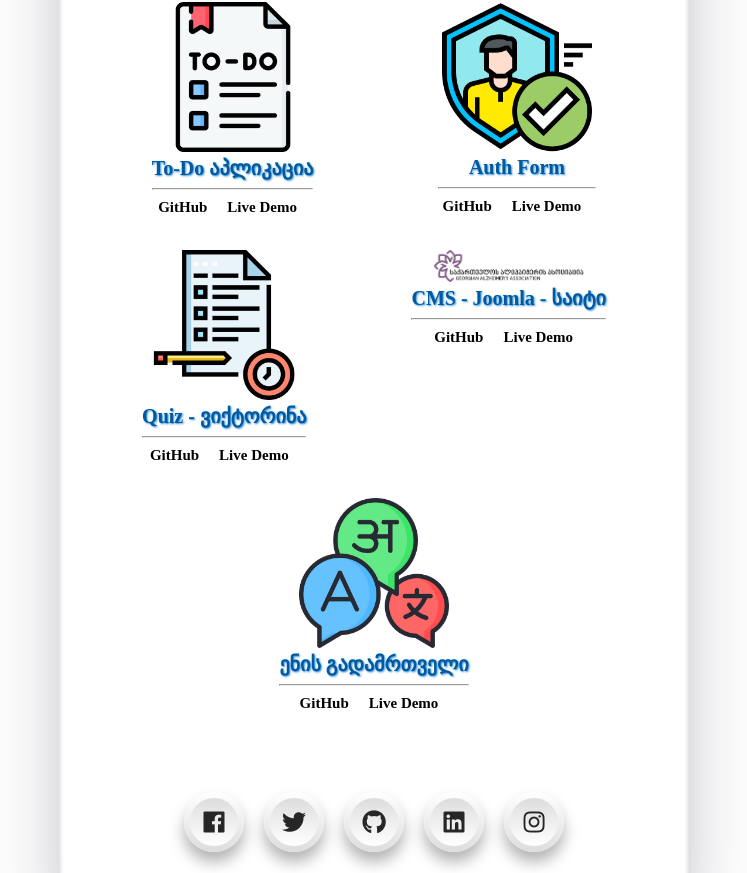
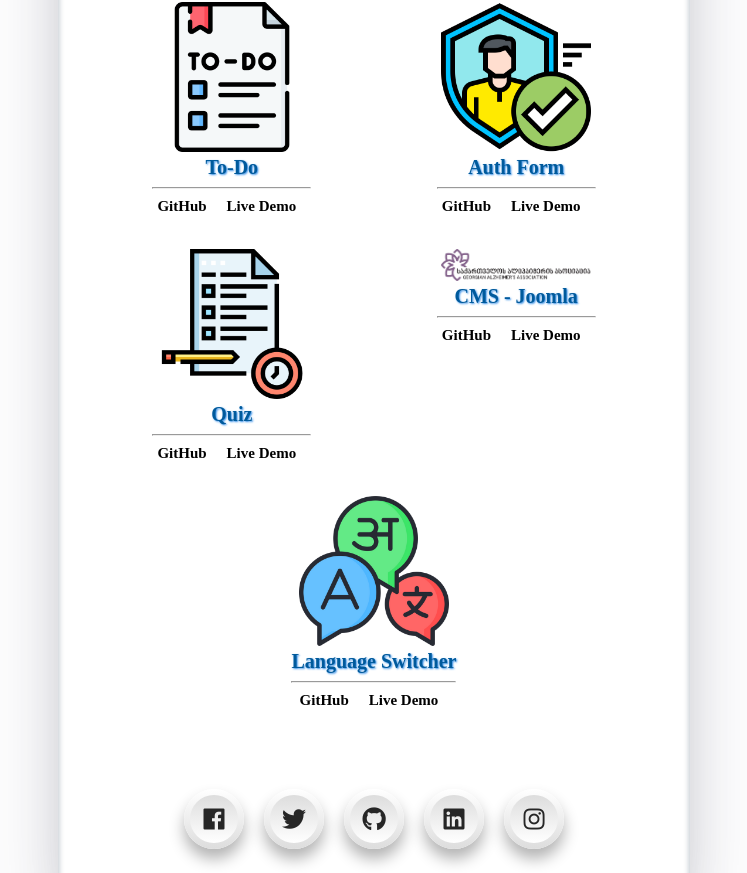
Before and after one commit to bladwing/TimPonarenkoPortfolio, a React (Create React App) app: page / in a window 1280 px wide. Shown: the part 590-1463 px from the top of the page, without its empty margins (266-1013 px from the left). Built offline with nearby package versions, Linux system fonts and the light colour scheme.

Commit message:
change translaiton for name

```diff
--- a/public/locales/en/translation.json
+++ b/public/locales/en/translation.json
@@ -3,5 +3,7 @@
     "Projects": "Projects",
     "Experience": "Experience",
     "Education": "Education"
-  }
+  },
+
+  "TitleName": "Tim Ponarenko"
 }
--- a/public/locales/ge/translation.json
+++ b/public/locales/ge/translation.json
@@ -3,6 +3,6 @@
     "Projects": "პროექტები",
     "Experience": "გამოცდილება",
     "Education": "განათლება"
-  }
-
+  },
+  "TitleName": "ტიმ პონარენკო"
 }
--- a/src/App.js
+++ b/src/App.js
@@ -2,16 +2,18 @@ import React from "react";
 import Nav from "./components/Nav";
 import Social from "./components/social/Social";
 import LangSwitcher from "./components/langSwitcher/LangSwitcher";
+import { useTranslation } from "react-i18next";
 
 import "./App.scss";
 import "./scss/effects.scss";
 
 const App = () => {
+  const {t} = useTranslation();
   return (
     <div className="MainPage">
       <LangSwitcher/>
       <div className="wrapper Header">
-        <h1>Tim Ponarenko</h1>
+        <h1>{t("TitleName")}</h1>
       </div>
       <Nav />
       <Social />
--- a/src/utils/projects.json
+++ b/src/utils/projects.json
@@ -1,6 +1,6 @@
 [
     {
-      "ProjectName": "To-Do აპლიკაცია",
+      "ProjectName": "To-Do",
       "github": "https://github.com/bladwing/ol-academy-ponarenko-react-todo",
       "LiveDemo": "https://ponarenkotodo.netlify.app",
       "imageLink": "/img/todo.png",
@@ -16,7 +16,7 @@
       "id": 2
     },
     {
-      "ProjectName": "Quiz - ვიქტორინა",
+      "ProjectName": "Quiz",
       "github": "https://github.com/bladwing/ol-academy-quiz-app-final-project",
       "LiveDemo": "https://quizolacademy.netlify.app/",
       "imageLink": "/img/quiz.png",
@@ -24,7 +24,7 @@
       "id": 3
     },
     {
-      "ProjectName": "CMS - Joomla - საიტი",
+      "ProjectName": "CMS - Joomla",
       "github": "/no",
       "LiveDemo": "http://alzheimergeorgia.ge/",
       "imageLink": "img/gaa.png",
@@ -32,7 +32,7 @@
       "id": 3
     },
     {
-      "ProjectName": "ენის გადამრთველი",
+      "ProjectName": "Language Switcher",
       "github": "https://github.com/bladwing/LanguageSwitcher",
       "LiveDemo": "https://geolanguageswitcher.netlify.app/",
       "imageLink": "img/languageSwitcher.png",
```
